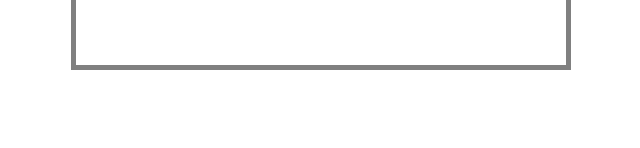
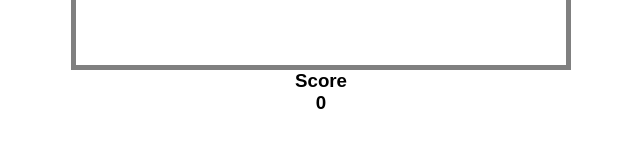
Before and after one commit to asifaly/cargame, a plain HTML site: page index.html in a window 1280 px wide. Both pictures are taken after a click on the element "Click to Start". Shown: the part 460-608 px from the top of the page, 319-959 px from the left. Drawn offline with nearby package versions, Linux system fonts and the light colour scheme.

Commit message:
added score calc

```diff
--- a/app.js
+++ b/app.js
@@ -12,6 +12,7 @@ $(document).ready(function() {
       this.isStarted = false;
       this.score = 0;
 
+      $("#score").html('0');
       $(this.container).show("bounce");
       //initialize border, left and top values
       $(this.sprite).css('left', '0px');
@@ -52,6 +53,7 @@ $(document).ready(function() {
         function frame() {
           //if move Up or towards right then decrement else increment pos
           that.score += 1;
+          $("#score").html(that.score);
           rev ? pos-- : pos++;
           //check if pos is left/top is greater than total playarea or less than zero
           //if yes then game over clear the interval id's
--- a/index.html
+++ b/index.html
@@ -21,6 +21,8 @@
     <div id="sprite">
     </div>
   </div>
+  <h3>Score</h3>
+  <h3 id="score"><h3>
   <!--   <div id="buttondiv">
     <button class="red" id="stop">Stop</button>
     <button id="up">Up</button>
```
